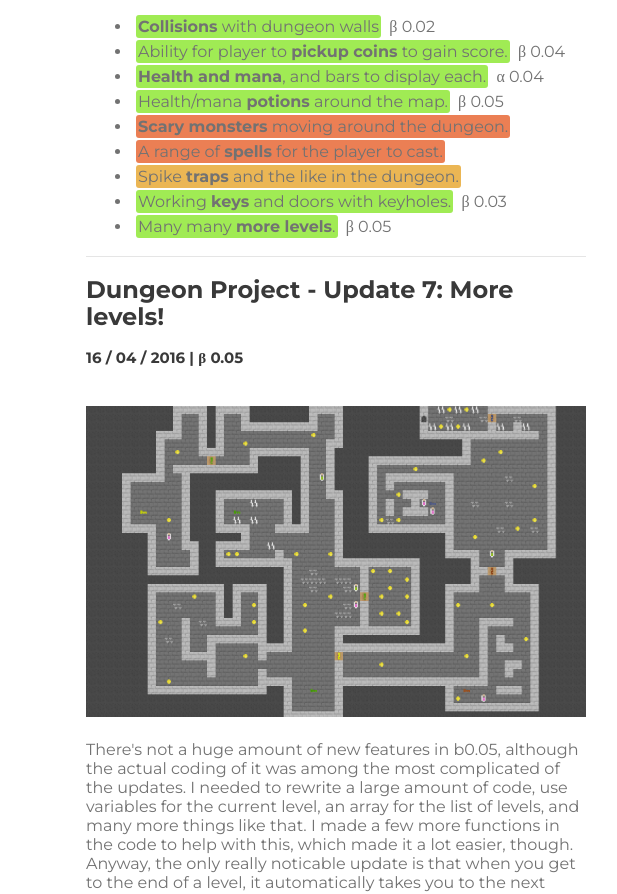
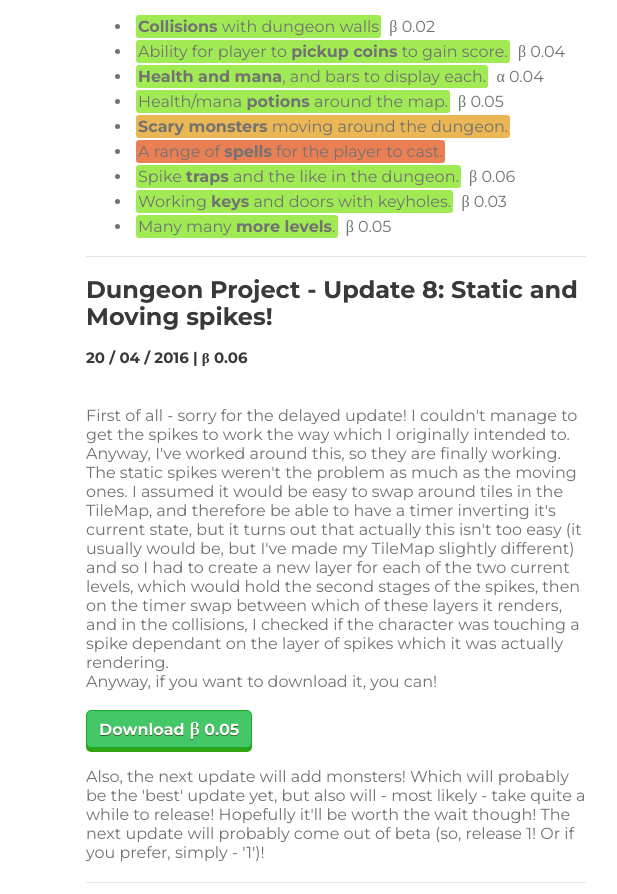
Before and after one commit to j4cobgarby/Blog, a plain HTML site: page index.html in a window 1280 px wide. Shown: the part 171-1065 px from the top of the page, 484-1101 px from the left. Drawn offline with Linux system fonts and the light colour scheme.

Commit message:
Updated blog

```diff
--- a/index.html
+++ b/index.html
@@ -35,12 +35,22 @@
               <li><span class="highlight green">Ability for player to <b>pickup coins</b> to gain score.</span> &beta; 0.04</li>
               <li><span class="highlight green"><b>Health and mana</b>, and bars to display each.</span> &alpha; 0.04</li>
               <li><span class="highlight green">Health/mana <b>potions</b> around the map.</span> &beta; 0.05</li>
-              <li><span class="highlight red"><b>Scary monsters</b> moving around the dungeon.</span></li>
+              <li><span class="highlight orange"><b>Scary monsters</b> moving around the dungeon.</span></li>
               <li><span class="highlight red">A range of <b>spells</b> for the player to cast.</span></li>
-              <li><span class="highlight orange">Spike <b>traps</b> and the like in the dungeon.</span></li>
+              <li><span class="highlight green">Spike <b>traps</b> and the like in the dungeon.</span> &beta; 0.06</li>
               <li><span class="highlight green">Working <b>keys</b> and doors with keyholes.</span> &beta; 0.03</li>
               <li><span class="highlight green">Many many <b>more levels</b>.</span> &beta; 0.05</li>
           </ul>
+          <hr>
+          <h2>Dungeon Project - Update 8: Static and Moving spikes!</h2>
+          <h2 style="font-size: 15px">20 / 04 / 2016 | &beta; 0.06</h2>
+          <br>
+          <p>First of all - sorry for the delayed update! I couldn't manage to get the spikes to work the way which I originally intended to. Anyway, I've worked around this, so they are finally working. The static spikes weren't the problem as much as the moving ones. I assumed it would be easy to swap around tiles in the TileMap, and therefore be able to have a timer inverting it's current state, but it turns out that actually this isn't too easy (it usually would be, but I've made my TileMap slightly different) and so I had to create a new layer for each of the two current levels, which would hold the second stages of the spikes, then on the timer swap between which of these layers it renders, and in the collisions, I checked if the character was touching a spike dependant on the layer of spikes which it was actually rendering.<br>
+          Anyway, if you want to download it, you can!<br><br>
+          <a href="downloads/dungeon_versions/beta/dungeon_b0.06.jar" class="download">Download &beta; 0.05</a><br><br>
+          Also, the next update will add monsters! Which will probably be the 'best' update yet, but also will - most likely - take quite a while to release! Hopefully it'll be worth the wait though! The next update will probably come out of beta (so, release 1! Or if you prefer, simply - '1')!
+          </p>
+
           <hr>
           <h2>Dungeon Project - Update 7: More levels!</h2>
           <h2 style="font-size: 15px">16 / 04 / 2016 | &beta; 0.05</h2>
```
Also changed, not shown: 1 other file.
